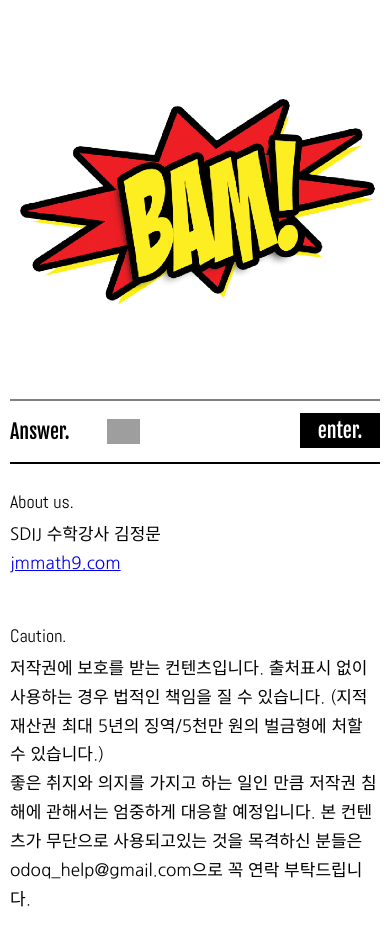
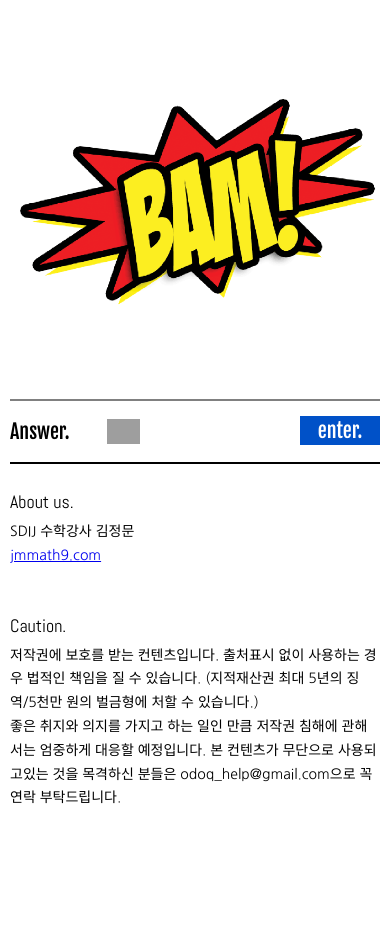
Before and after one commit to MAHT1990/Odoq, a Django app: template main/templates/main/index.html in a window 390 px wide. Shown: the part 239-1183 px from the top of the page. After the commit the page ends 1043 px from the top, so only its background shows below. Run offline with Django 3.2, Linux system fonts and the light colour scheme; the template is opened without the code that fills it, so the values that code supplies are empty; parts of the project's set-up code (start-up, migrations or seed data) failed here and were passed over; some web fonts are replaced; grey boxes are pictures that could not be loaded.

Commit message:
mobile button 관련 css 수정, 입력란 연필 아이콘 수정

```diff
--- a/main/static/main/css/odoq_mobile.css
+++ b/main/static/main/css/odoq_mobile.css
@@ -152,6 +152,8 @@
                 float : right;
                 width : 80px;
                 height : 35.46px; /*answer_header의 높이 + padding*/
+                box-sizing : border-box;
+                padding : 3px 0 3px 0;
             }
 
                 #answer_button {
@@ -159,11 +161,11 @@
                     height : 100%;
                     border : 0;
                     padding : 0;
-                    background-color : black;
+                    background-color : rgba(0,81,200,255);;
 
                     font-size : 20px;
                     font-family: 'Fjalla One', sans-serif;
-                    line-height: 35.46px; /*부모 .answer_button_box의 height*/
+                    line-height: 29.46px; /*부모 .answer_button_box의 height*/
                     color : white;
                     font-weight: normal;
                 }
@@ -173,11 +175,11 @@
                     height : 100%;
                     border : 0;
                     padding : 0;
-                    background-color : rgb(223, 223, 223);
+                    background-color : rgba(0,41,100,255);
 
                     font-size : 20px;
                     font-family: 'Fjalla One', sans-serif;
-                    line-height: 35.46px; /*부모 .answer_button_box의 height*/
+                    line-height: 29.46px; /*부모 .answer_button_box의 height*/
                     color : black;
                     font-weight: normal;
                 }
@@ -200,7 +202,7 @@
     }
 
     .aboutUs_content {
-        font-size : 17px;
+        font-size : 14px;
         font-family: 'Nanum Gothic', sans-serif;
         line-height : 1.7;
     }
@@ -218,7 +220,7 @@
     }
 
     .caution_content {
-        font-size : 17px;
+        font-size : 14px;
         font-family: 'Nanum Gothic', sans-serif;
         line-height : 1.7;
     }
```
